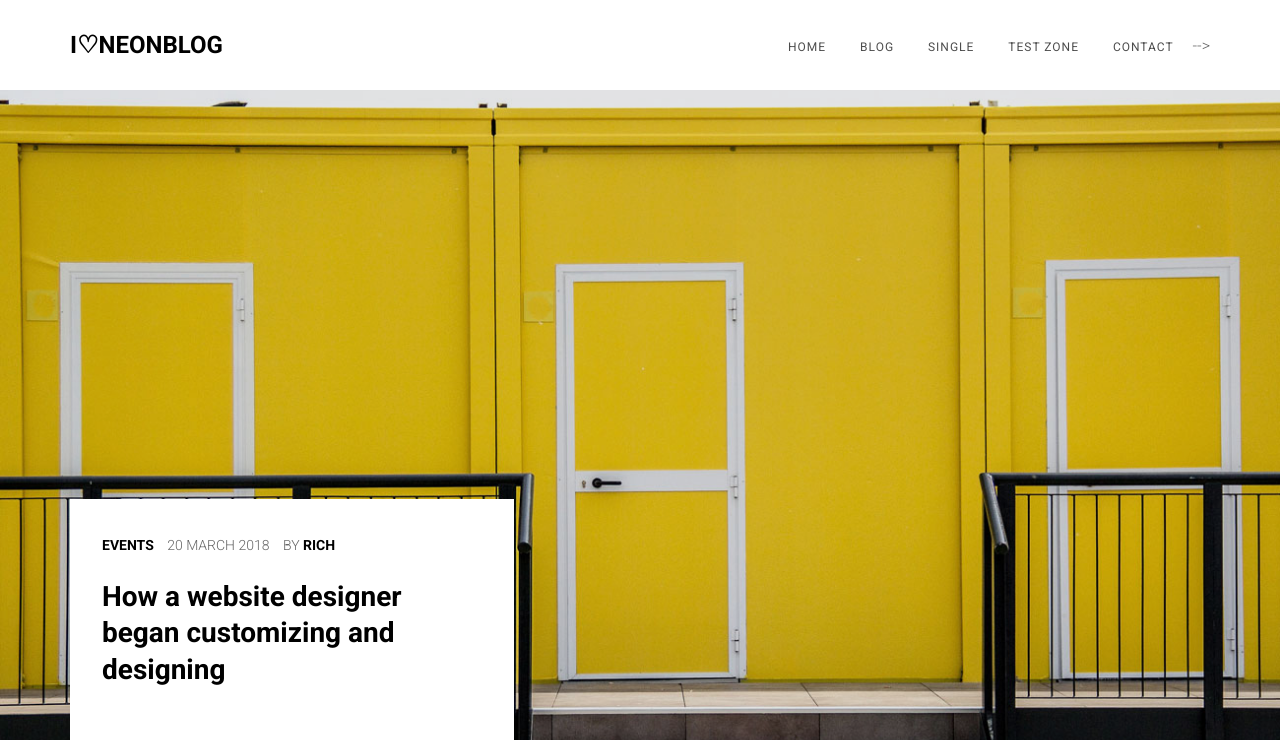
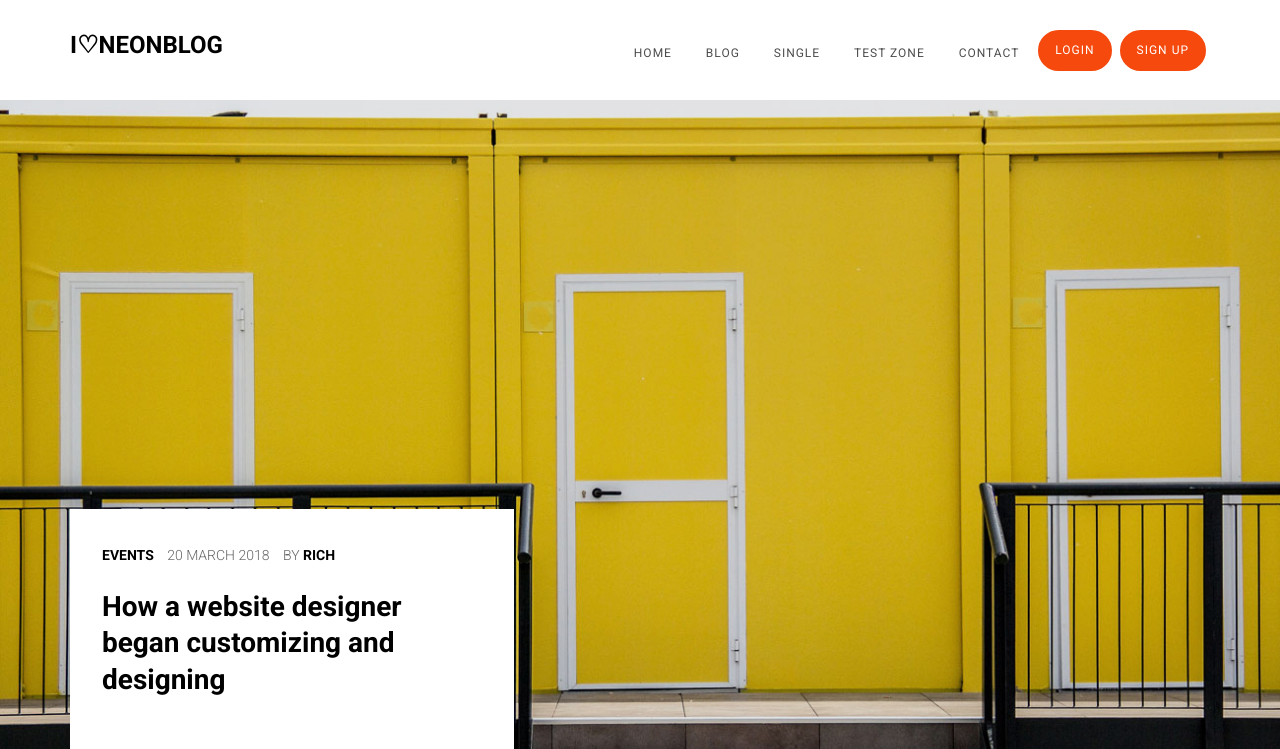
Before and after one commit to Denis-Gerashchenko/blog, a Django app: page / in a window 1280 px wide. Shown: the top 749 px of the page. Run offline with Django 3.2, Linux system fonts and the light colour scheme; data comes from the database, SQL or seed files in the repository; both versions use the stored data as it was after the commit; some libraries are stand-ins or nearby versions; some web fonts are replaced.

Commit message:
fix buttons

```diff
--- a/templates/head.html
+++ b/templates/head.html
@@ -74,10 +74,14 @@
 								<li><a href="/create">Create</a></li>
 							    {% endif %}
 								{% if user.is_authenticated %}
-								<li><form method="post" action="{% url 'account_logout' %}">{% csrf_token %}<button type="submit" class="btn btn-primary">{% trans 'Sign Out' %}</button></form></li>
-								<!--{% else %}-->
+								<li><form style="display:inline-block" method="post" action="{% url 'account_logout' %}">{% csrf_token %}
+								<button type="submit" class="btn btn-primary">{% trans 'Sign Out' %}</button>
+								</form></li>
+								<!--<li><a style="color:white;" href="{% url 'account_login' %}" class="btn btn-primary">Logout</a></li>-->
+								{% else %}
+								<li><a style="color:white;" href="{% url 'account_login' %}" class="btn btn-primary">Login</a></li>
 								<!--<li><a style="color:white;" href="{% url 'account_login' %}" class="btn btn-primary">Login</a></li>-->
-								<!--<li><a style="color:white;" href="{% url 'account_signup' %}" class="btn btn-primary">Sign Up</a></li>-->
+								<li><a style="color:white;" href="{% url 'account_signup' %}" class="btn btn-primary">Sign Up</a></li>
 								{% endif %}
 							</ul>
 						</div>
```
Also changed, not shown: db.sqlite3.
